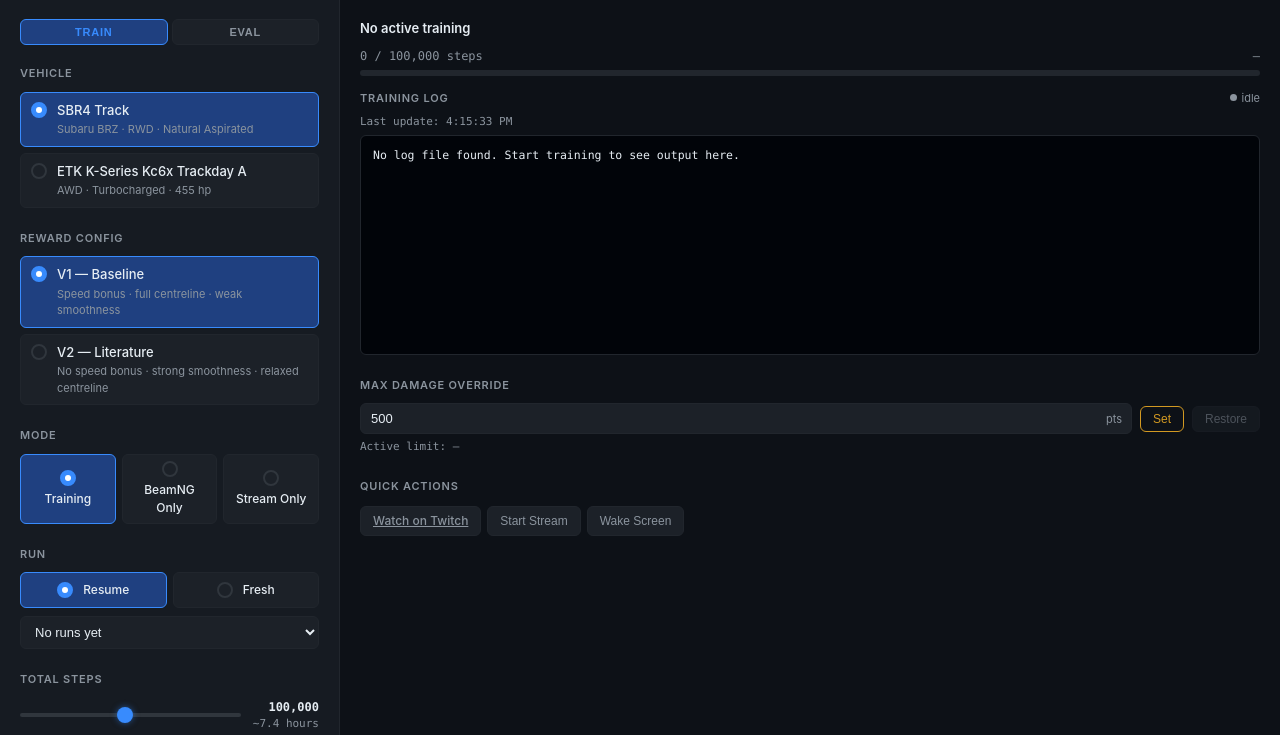
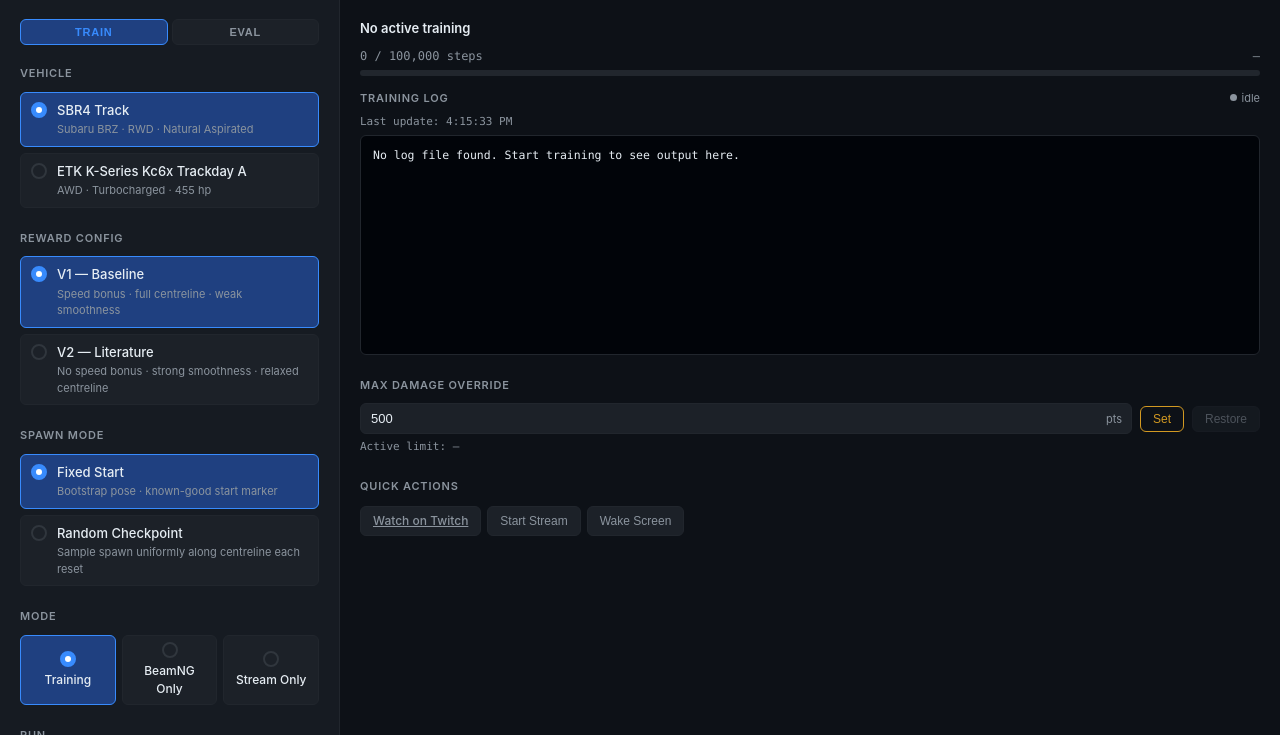
Before and after one commit to Jangorito/Project-Hamilton, a Flask app: page / in a window 1280 px wide. Shown: the part 65-800 px from the top of the page. Run offline with Flask 3, Linux system fonts and the light colour scheme; data that the repository does not hold is empty; parts of the project's set-up code (start-up, migrations or seed data) failed here and were passed over.

Commit message:
Avenue 1: add random_checkpoint spawn mode (env + launcher + training)
Implements the random checkpoint respawn avenue from TODO.md.

Environment (beamng_racing_env.py):
- Adds 'random_checkpoint' as a valid live_spawn_mode value
- _select_live_spawn_pose() samples spawn progress uniformly from
  [0, total_lap_length) using self.np_random (seeded via Gymnasium's
  reset()), then computes the centreline-aligned pose at that point

Training (train_live_ppo_run.py):
- Adds --spawn-mode CLI arg (bootstrap | random_checkpoint)
- Reads spawn_mode from launcher_session.json; CLI takes precedence
- Captures spawn_mode in run_config.json for self-documenting runs
- Auto-generated run names append _respawn when mode is random_checkpoint
- _ensure_car_suffix() gains spawn_mode parameter to enforce the suffix

Launcher (app.py + index.html):
- SPAWN_MODES constant; spawn_mode validated and written to session config
- api_status returns spawn_mode for UI restore on reload
- _ensure_car_suffix() updated to match training script convention
- Launch confirmation message includes · respawn tag when applicable
- UI: new "Spawn Mode" radio section (Fixed Start / Random Checkpoint)
  hidden for non-training modes, persisted across sessions, included in
  auto fresh-run name suggestion and isAutoFreshRunName regex

```diff
--- a/scripts/launcher/app.py
+++ b/scripts/launcher/app.py
@@ -55,6 +55,7 @@ CAR_RUN_SUFFIXES = {
 SPEED_FACTORS = {1, 2, 4, 8, 16, 32}
 TIMING_PROFILES = {"legacy_60hz", "det50ms"}
 REWARD_CONFIG_KEYS = {"v1", "v2"}
+SPAWN_MODES = {"bootstrap", "random_checkpoint"}
 
 PYTHON_EXE = REPO_ROOT / "venv" / "Scripts" / "python.exe"
 if not PYTHON_EXE.exists():
@@ -301,6 +302,7 @@ def _ensure_car_suffix(
     reward_config: str,
     speed_factor: int = 1,
     total_timesteps: int | None = None,
+    spawn_mode: str = "bootstrap",
 ) -> str:
     suffix = CAR_RUN_SUFFIXES[car]
     base = _STEP_SUFFIX_RE.sub("", run_name.strip() or f"{reward_config}_{suffix}")
@@ -311,6 +313,9 @@ def _ensure_car_suffix(
     speed_suffix = f"{speed_factor}x"
     if speed_factor > 1 and speed_suffix not in tokens:
         base = f"{base}_{speed_suffix}"
+        tokens = base.lower().replace("-", "_").split("_")
+    if spawn_mode == "random_checkpoint" and "respawn" not in tokens:
+        base = f"{base}_respawn"
     if total_timesteps is not None:
         base = _ensure_step_suffix(base, total_timesteps)
     return base
@@ -393,6 +398,7 @@ def api_status():
         "speed_factor": speed_factor,
         "timing_profile": timing_profile,
         "reward_config": session.get("reward_config", "v1"),
+        "spawn_mode": session.get("spawn_mode", "bootstrap"),
         "car": car,
         "car_label": CAR_LABELS.get(car, car),
     })
@@ -476,6 +482,12 @@ def api_launch():
             "ok": False,
             "message": f"Unknown reward config {reward_config!r}. Choose one of: {sorted(REWARD_CONFIG_KEYS)}",
         }), 400
+    spawn_mode = str(data.get("spawn_mode", "bootstrap")).strip().lower()
+    if spawn_mode not in SPAWN_MODES:
+        return jsonify({
+            "ok": False,
+            "message": f"Unknown spawn mode {spawn_mode!r}. Choose one of: {sorted(SPAWN_MODES)}",
+        }), 400
     timing_profile = _fresh_timing_profile(speed_factor)
     debug_mode = bool(data.get("debug_mode", False))
 
@@ -492,6 +504,7 @@ def api_launch():
             "speed_factor": speed_factor,
             "timing_profile": timing_profile,
             "reward_config": reward_config,
+            "spawn_mode": spawn_mode,
         })
         _save_session_config(session)
         obs_ok, obs_message = _obs_action("start")
@@ -503,7 +516,7 @@ def api_launch():
         return jsonify({"ok": True, "message": "BeamNG launched standalone."})
 
     if fresh:
-        run_name = _ensure_car_suffix(run_name, car, reward_config, speed_factor, timesteps)
+        run_name = _ensure_car_suffix(run_name, car, reward_config, speed_factor, timesteps, spawn_mode)
     else:
         resume_name = run_name or rm.find_latest_run()
         if not resume_name:
@@ -544,6 +557,7 @@ def api_launch():
         "speed_factor": speed_factor,
         "timing_profile": timing_profile,
         "reward_config": reward_config,
+        "spawn_mode": spawn_mode,
         "debug_mode": debug_mode,
     })
     _save_session_config(session)
@@ -561,13 +575,14 @@ def api_launch():
     )
     if result.returncode != 0:
         return jsonify({"ok": False, "message": f"schtasks failed: {result.stderr.strip()}"}), 500
+    spawn_label = " · respawn" if spawn_mode == "random_checkpoint" else ""
     stream_label = " with OBS stream" if stream else ""
     obs_warning = "" if obs_ok else f" OBS warning: {obs_message}"
     return jsonify({
         "ok": True,
         "message": (
             f"Training started: {CAR_LABELS[car]}, {timesteps:,} steps, "
-            f"{speed_factor}x speed, reward {reward_config}{stream_label}.{obs_warning}"
+            f"{speed_factor}x speed, reward {reward_config}{spawn_label}{stream_label}.{obs_warning}"
         ),
     })
 
--- a/scripts/launcher/templates/index.html
+++ b/scripts/launcher/templates/index.html
@@ -666,6 +666,29 @@
         </div>
       </div>
 
+      <!-- Spawn Mode -->
+      <div class="panel-section" id="spawn-section">
+        <div class="section-label">Spawn Mode</div>
+        <div class="radio-group" id="spawn-group">
+          <label class="radio-option selected" data-group="spawn" data-value="bootstrap">
+            <input type="radio" name="spawn" value="bootstrap" checked>
+            <div class="radio-dot"></div>
+            <div>
+              <div class="radio-name">Fixed Start</div>
+              <div class="radio-sub">Bootstrap pose · known-good start marker</div>
+            </div>
+          </label>
+          <label class="radio-option" data-group="spawn" data-value="random_checkpoint">
+            <input type="radio" name="spawn" value="random_checkpoint">
+            <div class="radio-dot"></div>
+            <div>
+              <div class="radio-name">Random Checkpoint</div>
+              <div class="radio-sub">Sample spawn uniformly along centreline each reset</div>
+            </div>
+          </label>
+        </div>
+      </div>
+
       <!-- Mode -->
       <div class="panel-section">
         <div class="section-label">Mode</div>
@@ -909,6 +932,7 @@ let toastTimer = null;
 let userTouchedCar = false;
 let userTouchedSpeed = false;
 let userTouchedReward = false;
+let userTouchedSpawn = false;
 let runDetails = {};
 const STEPS_PER_SECOND_FALLBACK = 27000 / 7200;
 let measuredStepsPerSecond = null;
@@ -984,12 +1008,16 @@ function initRadioGroups() {
         userTouchedReward = true;
         updateFreshNameSuggestion();
       }
+      if (group === 'spawn') {
+        userTouchedSpawn = true;
+        updateFreshNameSuggestion();
+      }
     });
   });
 }
 
 function onModeChange(mode) {
-  const trainingOnly = ['reward-section', 'run-section', 'steps-section', 'speed-section', 'stream-section'];
+  const trainingOnly = ['reward-section', 'spawn-section', 'run-section', 'steps-section', 'speed-section', 'stream-section'];
   trainingOnly.forEach(id => {
     document.getElementById(id).style.display =
       (mode === 'training') ? '' : 'none';
@@ -1098,6 +1126,18 @@ function selectedRewardConfig() {
   return document.querySelector('input[name="reward"]:checked').value;
 }
 
+function selectedSpawnMode() {
+  return document.querySelector('input[name="spawn"]:checked').value;
+}
+
+function setSpawnMode(key) {
+  document.querySelectorAll('.radio-option[data-group="spawn"]').forEach(el => {
+    const match = el.dataset.value === key;
+    el.classList.toggle('selected', match);
+    el.querySelector('input[type="radio"]').checked = match;
+  });
+}
+
 function selectedRunMode() {
   return document.querySelector('input[name="run_mode"]:checked').value;
 }
@@ -1115,11 +1155,12 @@ function suggestedFreshRunName() {
   const suffix = CAR_RUN_SUFFIXES[selectedCar()] || selectedCar();
   const speed = selectedSpeedFactor();
   const speedSuffix = speed > 1 ? `_${speed}x` : '';
-  return `${selectedRewardConfig()}_${suffix}${speedSuffix}_${formatStepSuffix(selectedTimesteps())}`;
+  const spawnSuffix = selectedSpawnMode() === 'random_checkpoint' ? '_respawn' : '';
+  return `${selectedRewardConfig()}_${suffix}${speedSuffix}${spawnSuffix}_${formatStepSuffix(selectedTimesteps())}`;
 }
 
 function isAutoFreshRunName(value) {
-  return /^(v1|v2)_(subaru|etk)(_(2|4|8|16|32)x)?(_\d+(k|m)?steps)?$/i.test(value.trim());
+  return /^(v1|v2)_(subaru|etk)(_(2|4|8|16|32)x)?(_respawn)?(_\d+(k|m)?steps)?$/i.test(value.trim());
 }
 
 function updateFreshNameSuggestion() {
@@ -1256,9 +1297,10 @@ async function pollStatus() {
       stopBtn.disabled = false;
     }
 
-    // Restore speed factor and reward config from last saved session
+    // Restore speed factor, reward config, spawn mode from last saved session
     if (!isTraining && d.speed_factor != null && !userTouchedSpeed) setSpeedSliderFromValue(d.speed_factor);
     if (!isTraining && d.reward_config != null && !userTouchedReward) setRewardConfig(d.reward_config);
+    if (!isTraining && d.spawn_mode != null && !userTouchedSpawn) setSpawnMode(d.spawn_mode);
     if (!isTraining && d.car != null && !userTouchedCar) setCarSelection(d.car);
 
     // Damage meta
@@ -1315,6 +1357,7 @@ async function launch() {
   const maxDamage    = parseFloat(document.getElementById('damage-input').value) || 500;
   const speedFactor  = SPEED_FACTORS[parseInt(document.getElementById('speed-slider').value)];
   const rewardConfig = document.querySelector('input[name="reward"]:checked').value;
+  const spawnMode    = selectedSpawnMode();
   const debug        = debugMode();
 
   const btn = document.getElementById('launch-btn');
@@ -1325,7 +1368,7 @@ async function launch() {
     const r = await fetch('/api/launch', {
       method: 'POST',
       headers: { 'Content-Type': 'application/json' },
-      body: JSON.stringify({ car, mode, run_name: runName, fresh, timesteps, stream, max_damage: maxDamage, speed_factor: speedFactor, reward_config: rewardConfig, debug_mode: debug }),
+      body: JSON.stringify({ car, mode, run_name: runName, fresh, timesteps, stream, max_damage: maxDamage, speed_factor: speedFactor, reward_config: rewardConfig, spawn_mode: spawnMode, debug_mode: debug }),
     });
     const d = await r.json();
     toast(d.message, d.ok ? 'success' : 'error');
```
Also changed, not shown: scripts/train/train_live_ppo_run.py (+32 -7 lines), src/beamng_rl/envs/beamng_racing_env.py (+32 -3 lines).
